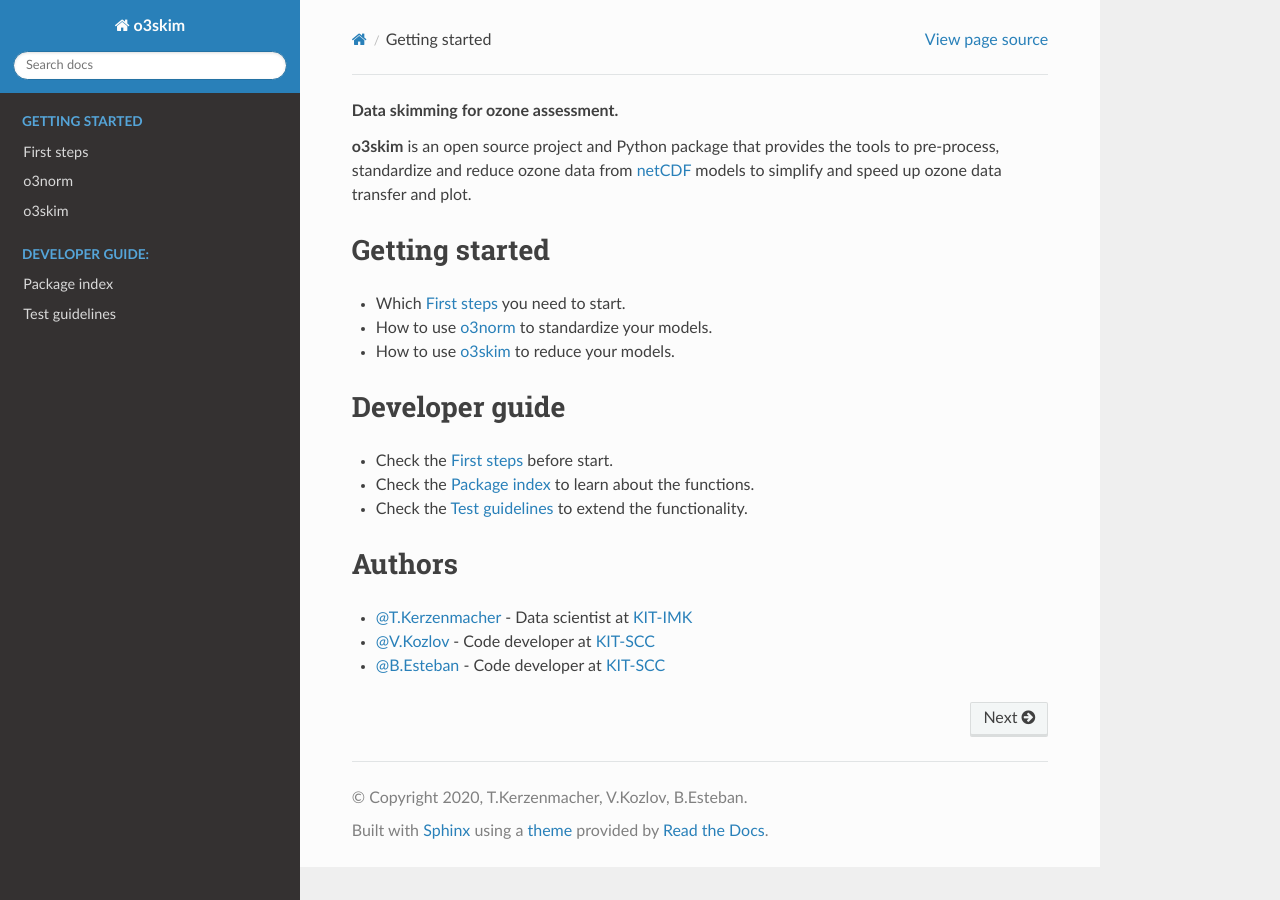
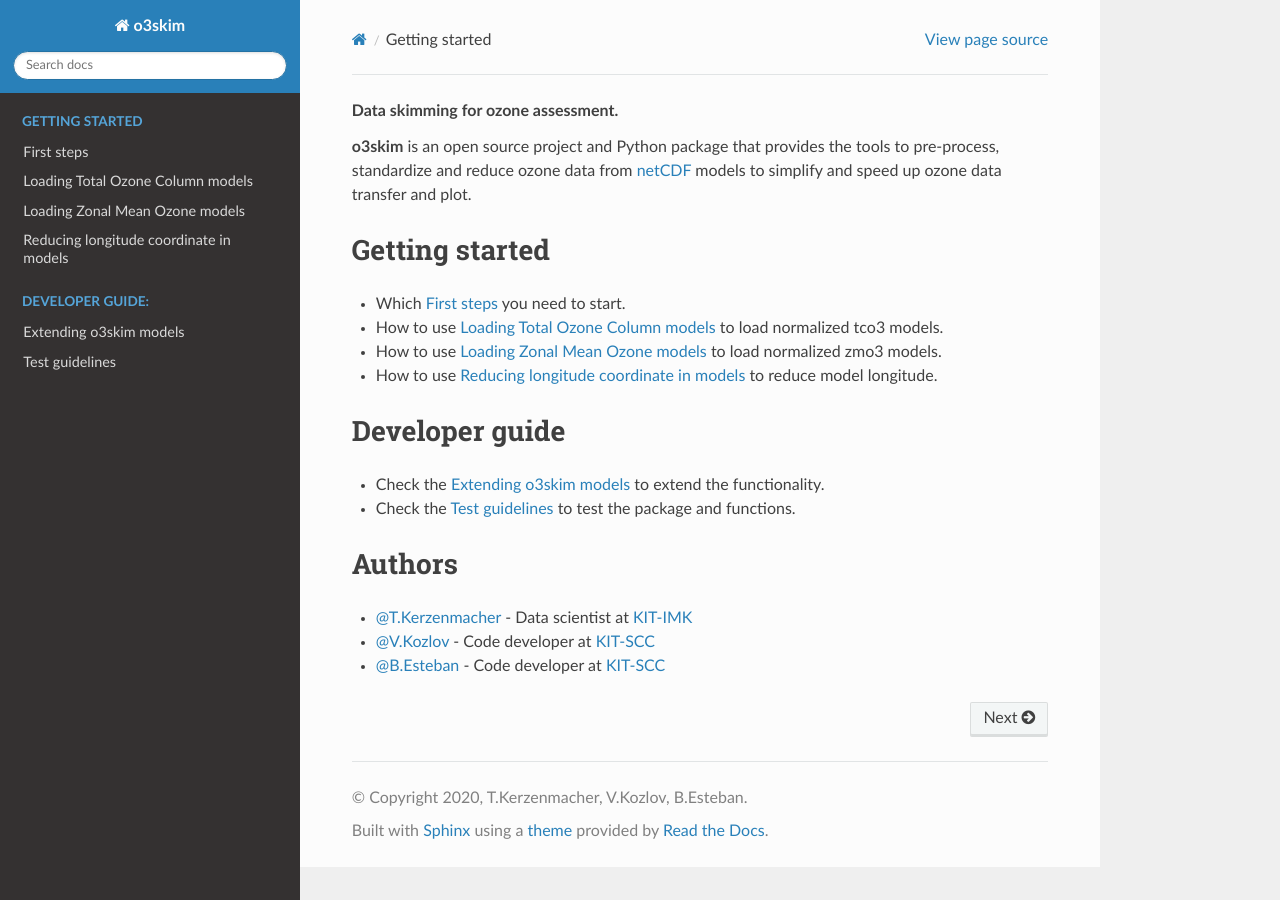
Before and after one commit to EOSC-synergy/o3skim, a Sphinx documentation site: the page built from docs/index.rst, in a window 1280 px wide. Built offline with Sphinx 7.4.7 and the Read the Docs theme 2.0.0, drawn with Linux system fonts in a browser that asks for light colours.

Commit message:
Restructure documentation

```diff
--- a/docs/conf.py
+++ b/docs/conf.py
@@ -31,7 +31,8 @@ release = '0.1.0'
 # extensions coming with Sphinx (named 'sphinx.ext.*') or your custom
 # ones.
 extensions = [
-    'sphinx.ext.autodoc'
+    'sphinx.ext.autodoc',
+    'nbsphinx',
 ]
 
 # Add any paths that contain templates here, relative to this directory.
--- /dev/null
+++ b/docs/dev_guide/extend_models.rst
@@ -0,0 +1,2 @@
+Extending o3skim models
+=======================
--- a/docs/index.rst
+++ b/docs/index.rst
@@ -11,8 +11,9 @@ Getting started
 =========================================
 
 * Which :doc:`getting_started/first_steps` you need to start.
-* How to use :doc:`getting_started/o3norm` to standardize your models.
-* How to use :doc:`getting_started/o3skim` to reduce your models.
+* How to use :doc:`getting_started/load_tco3` to load normalized tco3 models.
+* How to use :doc:`getting_started/load_zmo3` to load normalized zmo3 models.
+* How to use :doc:`getting_started/lon_mean` to reduce model longitude.
 
 .. toctree::
    :maxdepth: 2
@@ -20,24 +21,24 @@ Getting started
    :caption: Getting started
 
    getting_started/first_steps
-   getting_started/o3norm
-   getting_started/o3skim
+   getting_started/load_tco3
+   getting_started/load_zmo3
+   getting_started/lon_mean
 
 
 Developer guide
 =========================================
 
-* Check the :doc:`getting_started/first_steps` before start.
-* Check the :doc:`dev_guide/o3skim` to learn about the functions.
-* Check the :doc:`dev_guide/tests` to extend the functionality.
+* Check the :doc:`dev_guide/extend_models` to extend the functionality.
+* Check the :doc:`dev_guide/testing` to test the package and functions.
 
 .. toctree::
    :maxdepth: 2
    :hidden:
    :caption: Developer guide:
 
-   dev_guide/o3skim
-   dev_guide/tests
+   dev_guide/extend_models
+   dev_guide/testing
 
 
 Authors
```
Also changed, not shown: README.md (+4 -0 lines), docs/dev_guide/o3skim.rst (deleted, +0 -12 lines), docs/getting_started/first_steps.rst (+4 -4 lines), docs/getting_started/o3norm.rst (deleted, +0 -90 lines), docs/getting_started/o3skim.rst (deleted, +0 -82 lines), docs/dev_guide/testing.rst (renamed from docs/dev_guide/tests.rst), docs/getting_started/load_tco3.ipynb (added), docs/getting_started/load_zmo3.ipynb (added), docs/getting_started/lon_mean.ipynb (added), 1 other file.
